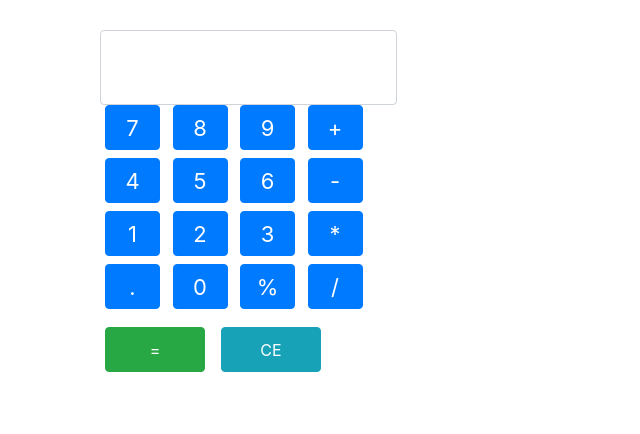
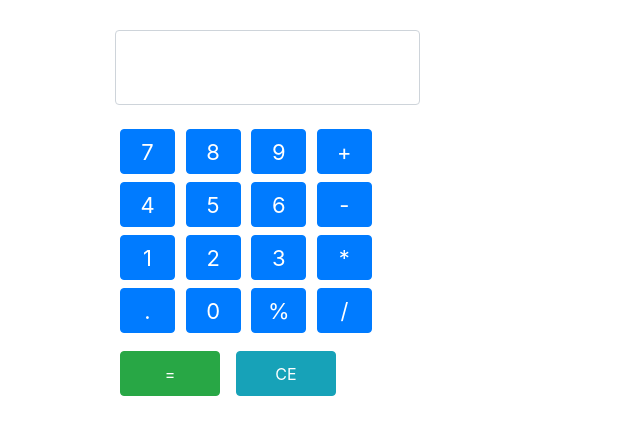
Before and after one commit to lrsonnewend/calculadora-lista7, an Angular app: page / in a window 1280 px wide. Shown: the top 434 px of the page, without its empty margins (0-640 px from the left). Built offline with nearby package versions, Linux system fonts and the light colour scheme.

Commit message:
2 files modified

```diff
--- a/src/app/app.component.css
+++ b/src/app/app.component.css
@@ -23,7 +23,7 @@ p {
 #display {
     /* calculator er display er jonne ai id kora hoie */
     text-align: right;
-    width: 297px;
+    width: 305px;
     height: 75px;
     font-size: 26px;
     background-color: white;
@@ -36,3 +36,8 @@ p {
     margin-top: 30px;
     width: 316px;
 }
+
+.saleh {
+    /* main contain majhe anar jonne ai class 2nd div e ai class ase */
+    margin: 0 auto;
+}
--- a/src/app/app.component.html
+++ b/src/app/app.component.html
@@ -1,9 +1,10 @@
+<body>
   <div class="container">
-  <div class="row">
+    <div class="row saleh">
       <div class=" col-xs-12  col-sm-offset-4 col-sm-12  col-md-offset-3 col-md-6  col-lg-offset-3 col-lg-6">
         <form name="form" class="well calcontainer col-xs-12  col-sm-offset-4 col-sm-12  col-md-offset-3 col-md-6  col-lg-offset-3 col-lg-6">
 
-        <input type="text" class="form-control" name="display" id="display" [(ngModel)]="display" disabled readonly>
+          <input type="text" class="form-control" name="display" id="display" [(ngModel)]="display" disabled readonly><br>
 
 
           <div class="row">
@@ -23,3 +24,6 @@
           </div>
         </form>
       </div>
+    </div>
+  </div>
+</body>
```
Lines whose indentation alone changed are shown as unchanged.
